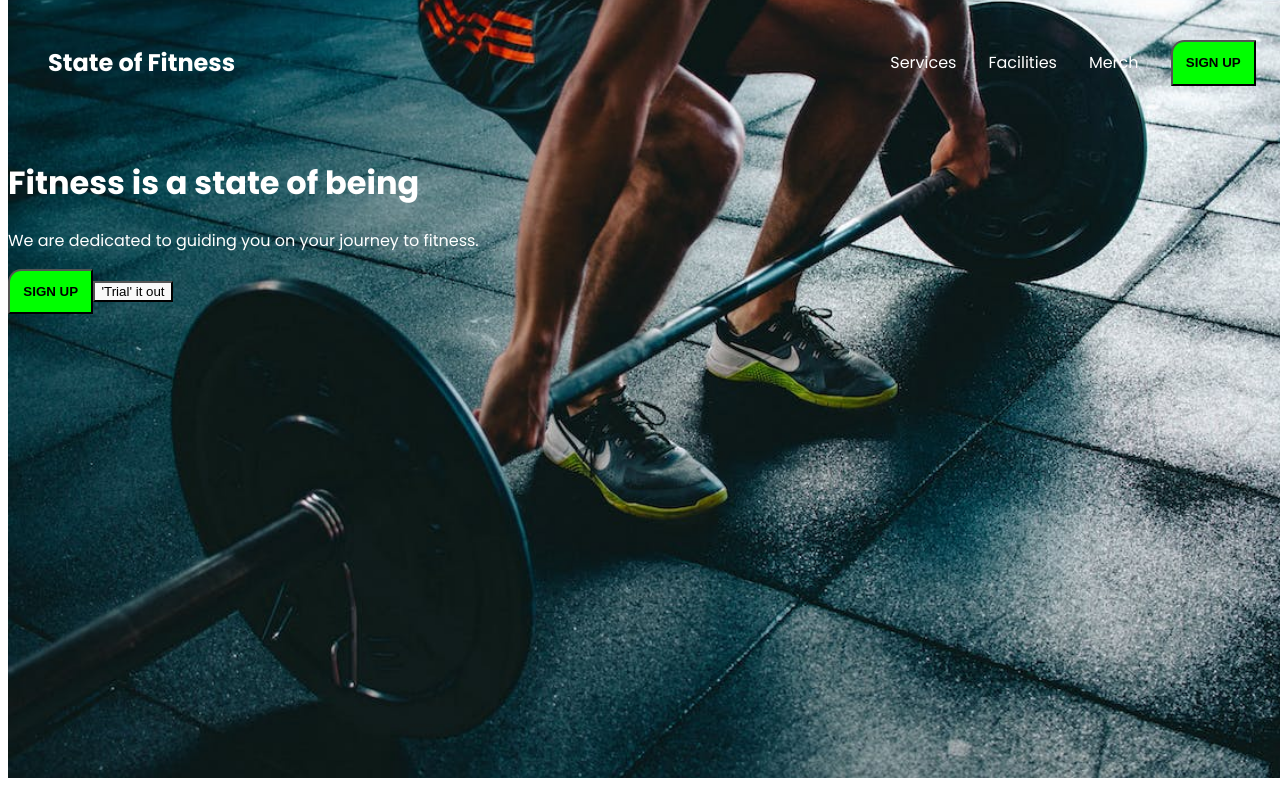
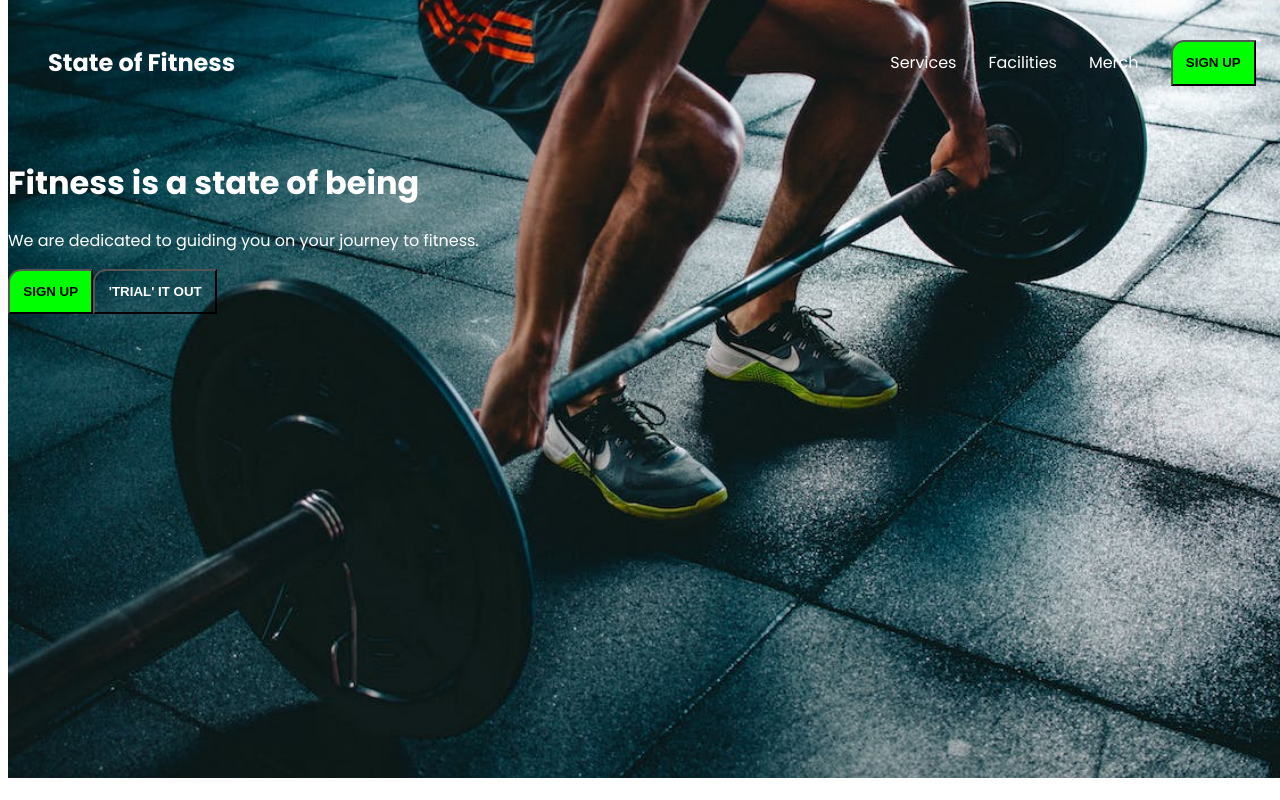
Before and after one commit to imRanDan/state-of-fitness, a React (Vite) app: page / in a window 1280 px wide. Built offline with nearby package versions, Linux system fonts and the light colour scheme.

Commit message:
styling button for hero

```diff
--- a/src/App.css
+++ b/src/App.css
@@ -75,3 +75,12 @@ main {
   font-weight: 800;
   text-transform: uppercase;
 }
+
+.trial-button {
+  padding: 1em;
+  border-radius: 1em 0 0 0;
+  background-color: transparent;
+  color: white;
+  font-weight: 800;
+  text-transform: uppercase;
+}
```
